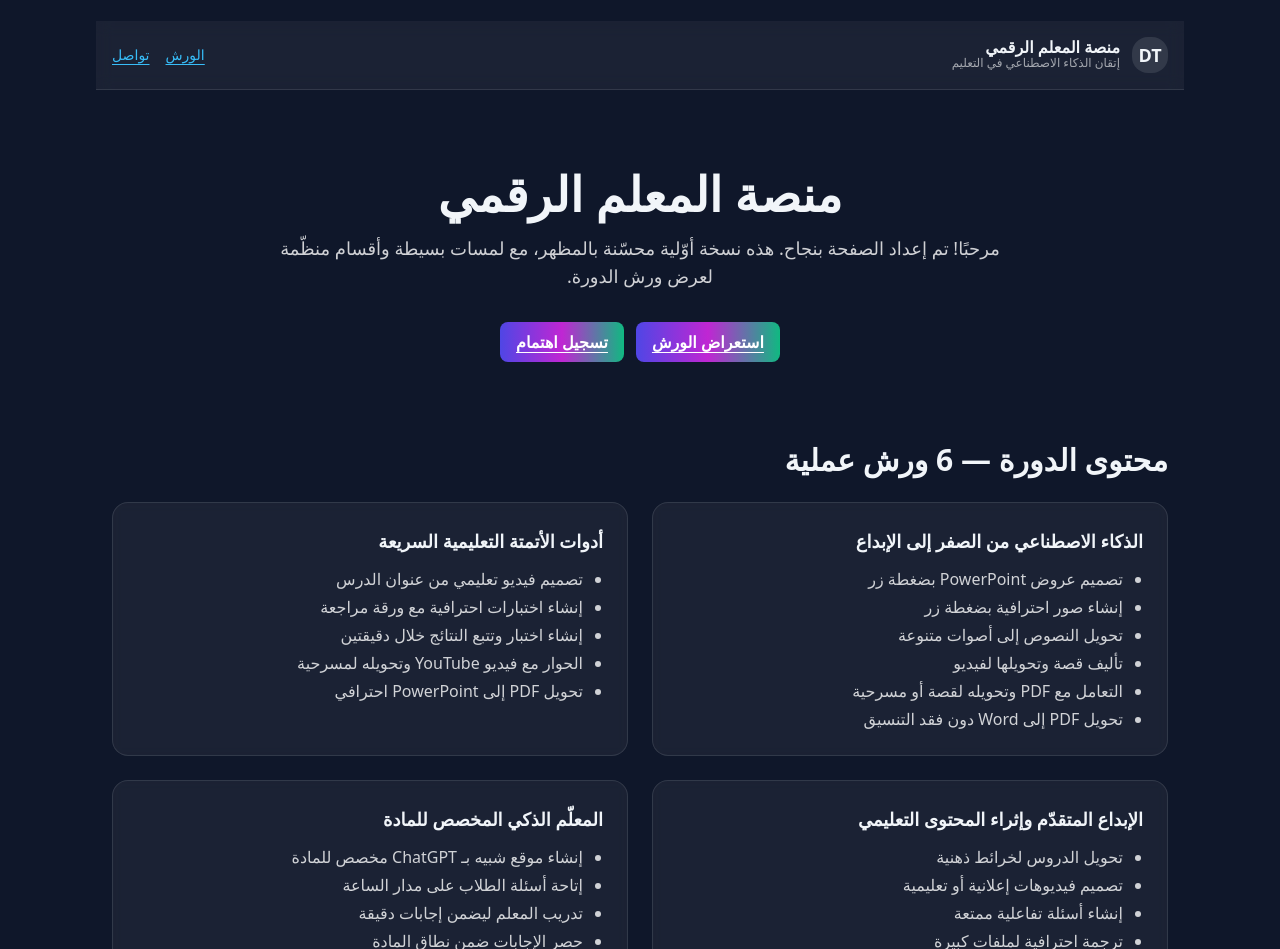
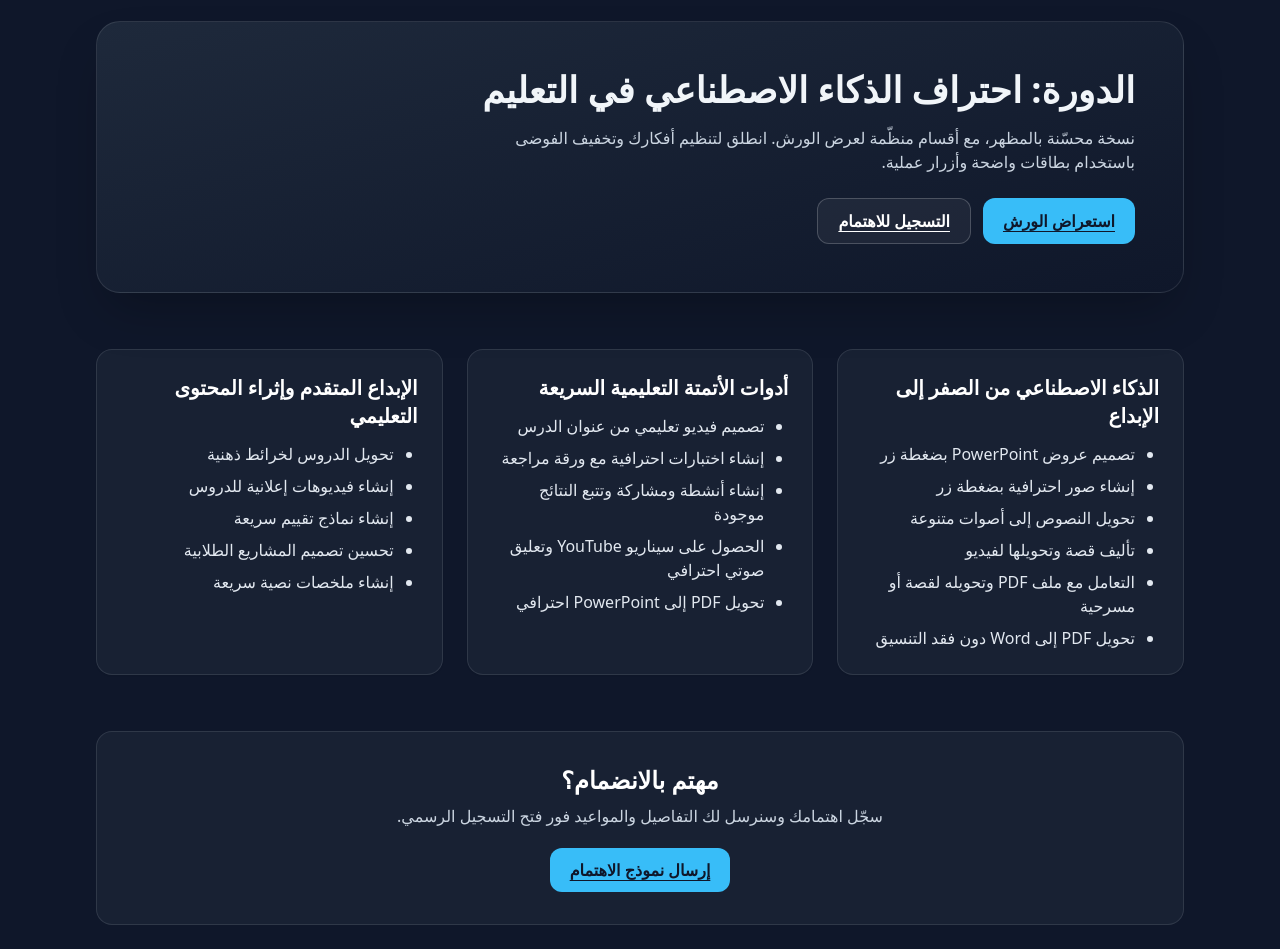
Before and after one commit to ahmed2001amer9-afk/digital-teacher-platform, a Next.js app: page / in a window 1280 px wide. Shown: the part 63-1012 px from the top of the page. Built offline with nearby package versions, Linux system fonts and the light colour scheme.

Commit message:
Update page.js

```diff
--- a/app/page.js
+++ b/app/page.js
@@ -1,5 +1,7 @@
+// app/page.js
+
 export default function Page() {
-  const workshops = [
+  const blocks = [
     {
       title: "الذكاء الاصطناعي من الصفر إلى الإبداع",
       points: [
@@ -7,7 +9,7 @@ export default function Page() {
         "إنشاء صور احترافية بضغطة زر",
         "تحويل النصوص إلى أصوات متنوعة",
         "تأليف قصة وتحويلها لفيديو",
-        "التعامل مع PDF وتحويله لقصة أو مسرحية",
+        "التعامل مع ملف PDF وتحويله لقصة أو مسرحية",
         "تحويل PDF إلى Word دون فقد التنسيق",
       ],
     },
@@ -16,131 +18,84 @@ export default function Page() {
       points: [
         "تصميم فيديو تعليمي من عنوان الدرس",
         "إنشاء اختبارات احترافية مع ورقة مراجعة",
-        "إنشاء اختبار وتتبع النتائج خلال دقيقتين",
-        "الحوار مع فيديو YouTube وتحويله لمسرحية",
+        "إنشاء أنشطة ومشاركة وتتبع النتائج موجودة",
+        "الحصول على سيناريو YouTube وتعليق صوتي احترافي",
         "تحويل PDF إلى PowerPoint احترافي",
       ],
     },
     {
-      title: "الإبداع المتقدّم وإثراء المحتوى التعليمي",
+      title: "الإبداع المتقدم وإثراء المحتوى التعليمي",
       points: [
         "تحويل الدروس لخرائط ذهنية",
-        "تصميم فيديوهات إعلانية أو تعليمية",
-        "إنشاء أسئلة تفاعلية ممتعة",
-        "ترجمة احترافية لملفات كبيرة",
-        "تصميم فيديوهات متعددة الشخصيات الناطقة",
-      ],
-    },
-    {
-      title: "المعلّم الذكي المخصص للمادة",
-      points: [
-        "إنشاء موقع شبيه بـ ChatGPT مخصص للمادة",
-        "إتاحة أسئلة الطلاب على مدار الساعة",
-        "تدريب المعلم ليضمن إجابات دقيقة",
-        "حصر الإجابات ضمن نطاق المادة",
-      ],
-    },
-    {
-      title: "نماذج تعليمية تفاعلية تحاكي الواقع",
-      points: [
-        "التعريف بأحدث أداة لتصميم النماذج",
-        "إنشاء بيئات محاكاة واقعية",
-        "عناصر تفاعلية وتجربة عملية",
-      ],
-    },
-    {
-      title: "تجميع مصادر المعرفة وتحويلها لتجارب متعددة",
-      points: [
-        "جمع كل المصادر في مكان واحد",
-        "تحويل المحتوى إلى فيديو أو بودكاست",
-        "ملخّص شامل + أسئلة وملاحظات",
-        "تحويل المحتوى لخريطة ذهنية احترافية",
+        "إنشاء فيديوهات إعلانية للدروس",
+        "إنشاء نماذج تقييم سريعة",
+        "تحسين تصميم المشاريع الطلابية",
+        "إنشاء ملخصات نصية سريعة",
       ],
     },
   ];
 
   return (
-    <div>
-      {/* ========== Header ========== */}
-      <header className="backdrop-blur supports-[backdrop-filter]:bg-white/5 bg-white/0 border-b border-white/10">
-        <div className="container flex items-center justify-between py-4">
-          <div className="flex items-center gap-3">
-            <span className="inline-flex h-9 w-9 items-center justify-center rounded-2xl bg-white/10">
-              <span className="text-lg font-black">DT</span>
-            </span>
-            <div>
-              <h1 className="text-base font-bold leading-none">منصة المعلم الرقمي</h1>
-              <p className="text-xs text-white/60">إتقان الذكاء الاصطناعي في التعليم</p>
-            </div>
-          </div>
-          <nav className="hidden sm:flex items-center gap-4 text-sm text-white/80">
-            <a href="#workshops" className="hover:text-white transition">الورش</a>
-            <a href="#contact" className="hover:text-white transition">تواصل</a>
-          </nav>
-        </div>
-      </header>
-
-      {/* ========== Hero ========== */}
-      <section className="container py-16 sm:py-20">
-        <div className="max-w-3xl text-center mx-auto">
-          <h2 className="text-3xl sm:text-4xl md:text-5xl font-extrabold leading-[1.25]">
-            منصة المعلم الرقمي
+    <main className="space-y-14">
+      {/* قسم البطل (Hero) */}
+      <section className="relative overflow-hidden rounded-3xl border border-white/10 bg-gradient-to-br from-slate-800 to-slate-900 p-8 sm:p-12 shadow-2xl">
+        <div className="pointer-events-none absolute inset-0 -z-10 opacity-20 bg-[radial-gradient(1100px_400px_at_100%_0%,rgba(56,189,248,.35),transparent_60%)]" />
+        <h2 className="text-3xl sm:text-4xl font-bold leading-relaxed">
+          الدورة: احتراف الذكاء الاصطناعي في التعليم
         </h2>
-          <p className="mt-4 text-white/80 text-lg">
-            مرحبًا! تم إعداد الصفحة بنجاح. هذه نسخة أوّلية محسّنة بالمظهر، مع لمسات بسيطة
-            وأقسام منظّمة لعرض ورش الدورة.
+        <p className="mt-4 max-w-2xl text-slate-300">
+          نسخة محسّنة بالمظهر، مع أقسام منظّمة لعرض الورش. انطلق لتنظيم أفكارك
+          وتخفيف الفوضى باستخدام بطاقات واضحة وأزرار عملية.
         </p>
-
-          <div className="mt-8 flex items-center justify-center gap-3">
+        <div className="mt-6 flex flex-wrap gap-3">
           <a
             href="#workshops"
-              className="btn btn-primary"
+            className="inline-flex items-center justify-center rounded-xl bg-sky-400 px-5 py-2.5 font-semibold text-slate-900 hover:bg-sky-300 transition focus:outline-none focus:ring-2 focus:ring-sky-300/70"
           >
             استعراض الورش
           </a>
           <a
-              href="mailto:info@example.com?subject=الاشتراك%20في%20منصة%20المعلم%20الرقمي"
-              className="btn btn-ghost"
+            href="#signup"
+            className="inline-flex items-center justify-center rounded-xl border border-white/20 bg-white/5 px-5 py-2.5 font-semibold text-white hover:bg-white/10 transition focus:outline-none focus:ring-2 focus:ring-white/30"
           >
-              تسجيل اهتمام
+            التسجيل للاهتمام
           </a>
-          </div>
         </div>
       </section>
 
-      {/* ========== Workshops ========== */}
-      <section id="workshops" className="container pb-16 sm:pb-20">
-        <h3 className="text-2xl sm:text-3xl font-bold mb-6">محتوى الدورة — 6 ورش عملية</h3>
-
-        <div className="grid md:grid-cols-2 gap-6">
-          {workshops.map((w, idx) => (
-            <div
-              key={idx}
-              className="card"
+      {/* شبكة الورش */}
+      <section id="workshops" className="grid gap-6 md:grid-cols-2 xl:grid-cols-3">
+        {blocks.map((b, i) => (
+          <article
+            key={i}
+            className="rounded-2xl border border-white/10 bg-slate-800/60 p-6 shadow-sm hover:shadow-lg transition"
           >
-              <h4 className="text-lg font-semibold mb-3">{w.title}</h4>
-              <ul className="list-disc mr-5 space-y-1 text-white/80">
-                {w.points.map((p, i) => (
-                  <li key={i}>{p}</li>
+            <h3 className="mb-3 text-xl font-bold text-white">{b.title}</h3>
+            <ul className="list-disc pr-6 space-y-2 text-slate-200">
+              {b.points.map((p, j) => (
+                <li key={j}>{p}</li>
               ))}
             </ul>
-            </div>
+          </article>
         ))}
-        </div>
       </section>
 
-      {/* ========== Footer ========== */}
-      <footer id="contact" className="border-t border-white/10">
-        <div className="container py-6 text-sm text-white/60 flex flex-col sm:flex-row items-center justify-between gap-2">
-          <span>© {new Date().getFullYear()} منصة المعلم الرقمي</span>
+      {/* قسم التسجيل بالاهتمام */}
+      <section
+        id="signup"
+        className="rounded-2xl border border-white/10 bg-slate-800/60 p-6 sm:p-8 text-center"
+      >
+        <h3 className="text-2xl font-bold text-white">مهتم بالانضمام؟</h3>
+        <p className="mt-2 text-slate-300">
+          سجّل اهتمامك وسنرسل لك التفاصيل والمواعيد فور فتح التسجيل الرسمي.
+        </p>
         <a
-            href="mailto:info@example.com"
-            className="hover:text-white"
+          href="#"
+          className="mt-5 inline-flex items-center justify-center rounded-xl bg-sky-400 px-5 py-2.5 font-semibold text-slate-900 hover:bg-sky-300 transition focus:outline-none focus:ring-2 focus:ring-sky-300/70"
         >
-            تواصل: info@example.com
+          إرسال نموذج الاهتمام
         </a>
-        </div>
-      </footer>
-    </div>
+      </section>
+    </main>
   );
 }
```
Lines whose indentation alone changed are shown as unchanged.
